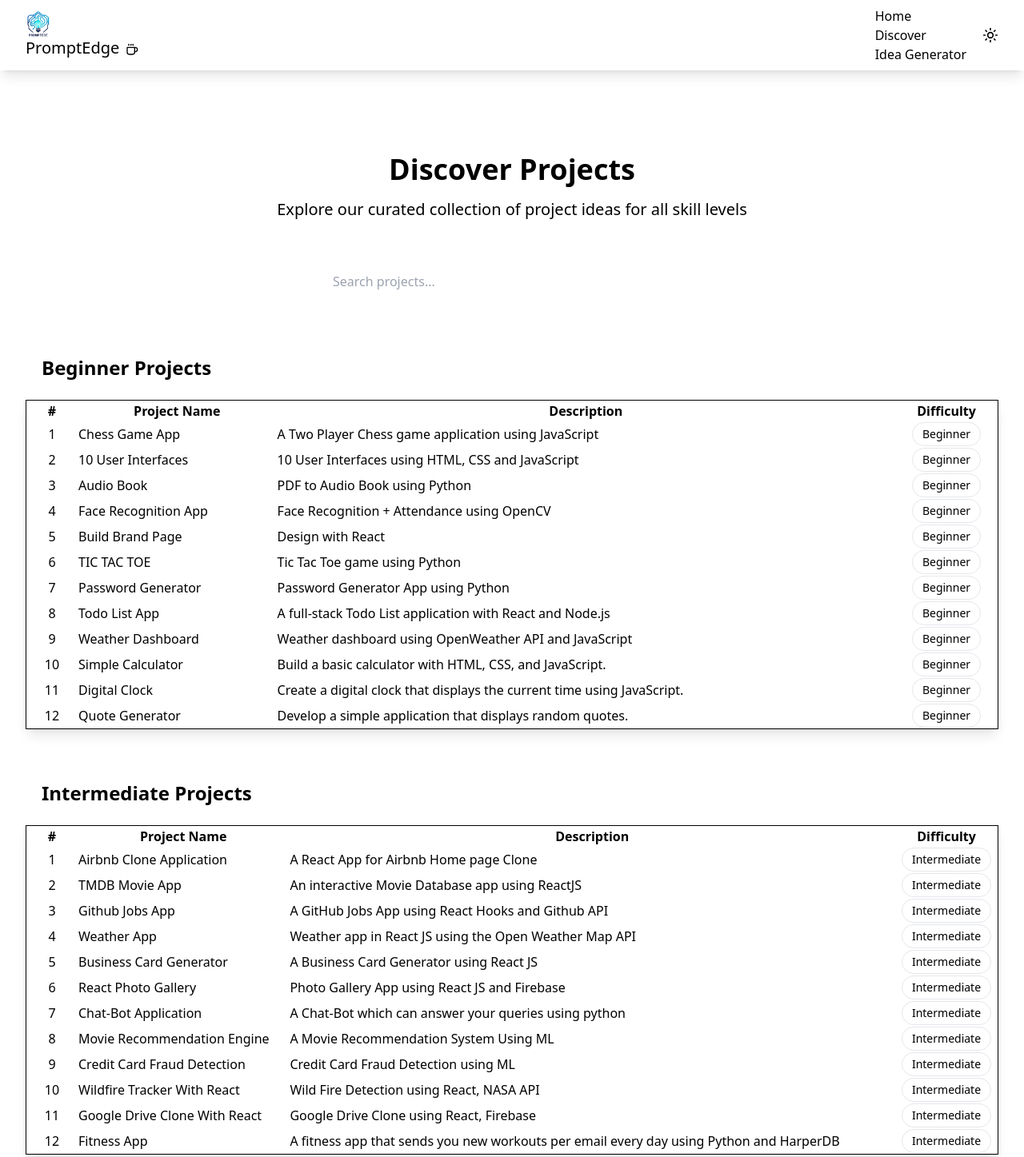
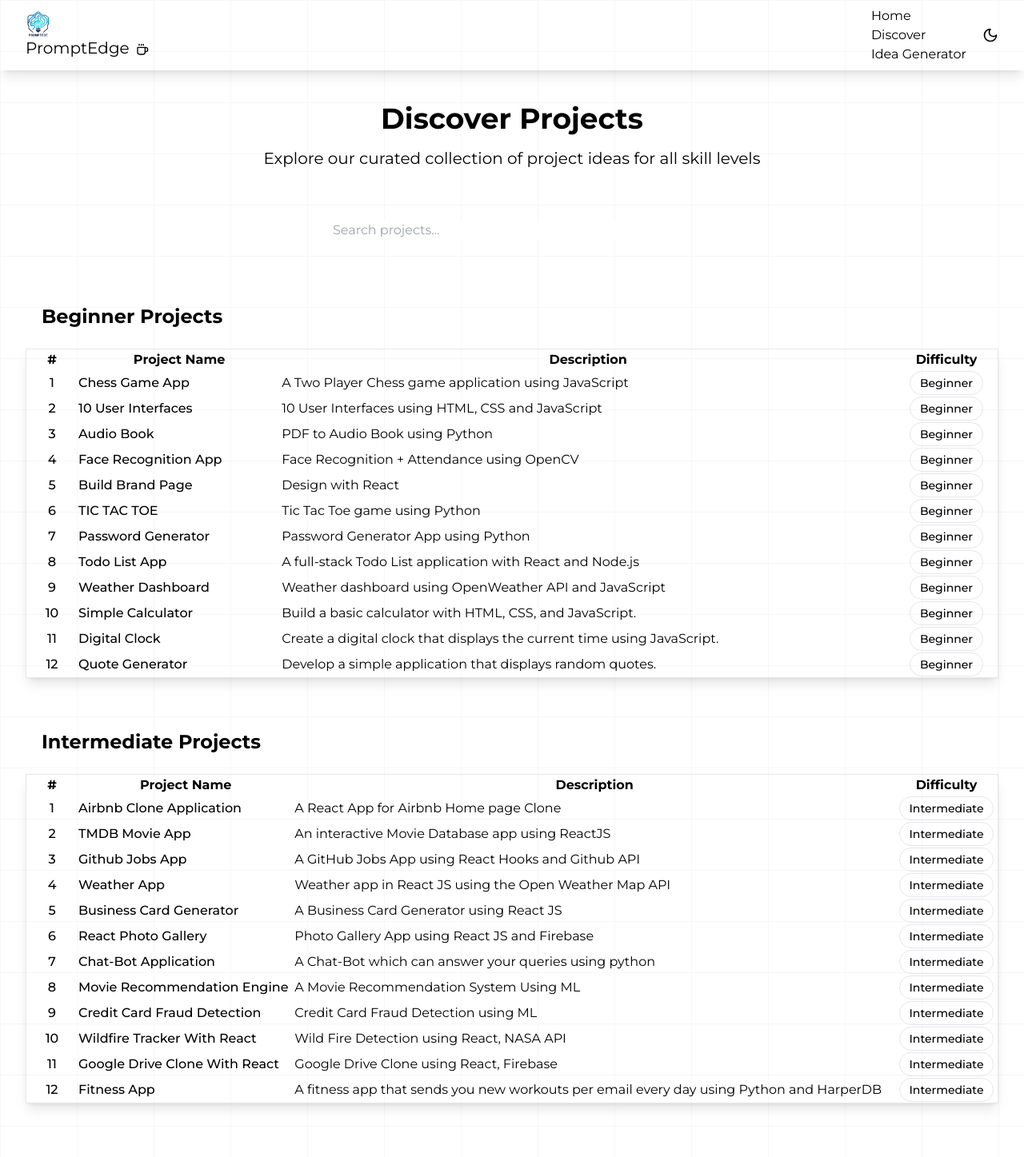
Before and after one commit to prateekraiger/PromptEdge, a React (Vite) app: page /discover in a window 1280 px wide. Shown: the top 1447 px of the page at 80% size. Built offline with nearby package versions, Linux system fonts and the light colour scheme; no server answers.

Commit message:
updated design

```diff
--- a/src/App.jsx
+++ b/src/App.jsx
@@ -1,28 +1,43 @@
 import React from "react";
 import { BrowserRouter as Router, Routes, Route } from "react-router-dom";
+import { ThemeProvider } from "./context/ThemeContext";
 import Navbar from "./components/Navbar";
+import Footer from "./components/Footer";
 import HomePage from "./pages/HomePage";
 import IdeaGenerator from "./pages/IdeaGenerator";
 import DiscoverProjects from "./pages/DiscoverProjects";
-import { ThemeProvider } from "@/components/ThemeProvider";
 
-import Footer from "@/components/Footer";
+const AppContent = () => {
+  return (
+    <div className="min-h-screen bg-background text-foreground relative">
+      {/* Grid Pattern Background */}
+      <div
+        className="absolute inset-0 -z-10 h-full w-full bg-background"
+        style={{
+          backgroundImage: `
+            linear-gradient(to right, var(--grid-color) 1px, transparent 1px),
+            linear-gradient(to bottom, var(--grid-color) 1px, transparent 1px)
+          `,
+          backgroundSize: "6rem 4rem",
+          opacity: "var(--grid-opacity)",
+        }}
+      />
+      <Navbar />
+      <Routes>
+        <Route path="/" element={<HomePage />} />
+        <Route path="/idea-generator" element={<IdeaGenerator />} />
+        <Route path="/discover" element={<DiscoverProjects />} />
+      </Routes>
+      <Footer />
+    </div>
+  );
+};
 
 function App() {
   return (
-    <ThemeProvider defaultTheme="dracula" storageKey="theme">
+    <ThemeProvider>
       <Router>
-        <div className="min-h-screen">
-          <Navbar />
-          <main className="pt-16">
-            <Routes>
-              <Route path="/" element={<HomePage />} />
-              <Route path="/idea-generator" element={<IdeaGenerator />} />
-              <Route path="/discover" element={<DiscoverProjects />} />
-            </Routes>
-          </main>
-          <Footer />
-        </div>
+        <AppContent />
       </Router>
     </ThemeProvider>
   );
--- a/src/components/ThemeToggle.jsx
+++ b/src/components/ThemeToggle.jsx
@@ -1,20 +1,20 @@
 import React from "react";
-import { useTheme } from "./ThemeProvider";
-import { Sun, Moon } from "lucide-react";
+import { useTheme } from "../context/ThemeContext";
+import { Moon, Sun } from "lucide-react";
 
 const ThemeToggle = () => {
-  const { theme, setTheme } = useTheme();
+  const { theme, toggleTheme } = useTheme();
 
   return (
     <button
-      onClick={() => setTheme(theme === "dracula" ? "light" : "dracula")}
+      onClick={toggleTheme}
       className="btn btn-ghost btn-circle"
       aria-label="Toggle theme"
     >
-      {theme === "dracula" ? (
-        <Sun className="h-5 w-5 text-primary" />
+      {theme === "dark" ? (
+        <Sun className="h-5 w-5 text-base-content" />
       ) : (
-        <Moon className="h-5 w-5 text-primary" />
+        <Moon className="h-5 w-5 text-base-content" />
       )}
     </button>
   );
--- /dev/null
+++ b/src/context/ThemeContext.jsx
@@ -0,0 +1,77 @@
+import React, { createContext, useContext, useEffect, useState } from "react";
+
+const ThemeContext = createContext();
+
+export const useTheme = () => {
+  const context = useContext(ThemeContext);
+  if (!context) {
+    throw new Error("useTheme must be used within a ThemeProvider");
+  }
+  return context;
+};
+
+export const ThemeProvider = ({ children }) => {
+  const [theme, setTheme] = useState(() => {
+    try {
+      const savedTheme = localStorage.getItem("theme");
+      if (savedTheme && ["light", "dark"].includes(savedTheme)) {
+        return savedTheme;
+      }
+      return window.matchMedia("(prefers-color-scheme: dark)").matches
+        ? "dark"
+        : "light";
+    } catch (error) {
+      console.error("Error initializing theme:", error);
+      return "light";
+    }
+  });
+
+  useEffect(() => {
+    try {
+      const root = window.document.documentElement;
+      root.classList.remove("light", "dark");
+      root.classList.add(theme);
+      localStorage.setItem("theme", theme);
+      root.setAttribute("data-theme", theme === "dark" ? "dracula" : "light");
+      root.style.setProperty(
+        "--grid-color",
+        theme === "dark" ? "#44475a" : "#f0f0f0"
+      );
+      root.style.setProperty(
+        "--grid-opacity",
+        theme === "dark" ? "0.2" : "0.5"
+      );
+    } catch (error) {
+      console.error("Error applying theme:", error);
+    }
+  }, [theme]);
+
+  const toggleTheme = () => {
+    try {
+      setTheme((prevTheme) => (prevTheme === "light" ? "dark" : "light"));
+    } catch (error) {
+      console.error("Error toggling theme:", error);
+    }
+  };
+
+  useEffect(() => {
+    try {
+      const mediaQuery = window.matchMedia("(prefers-color-scheme: dark)");
+      const handleChange = (e) => {
+        if (!localStorage.getItem("theme")) {
+          setTheme(e.matches ? "dark" : "light");
+        }
+      };
+      mediaQuery.addEventListener("change", handleChange);
+      return () => mediaQuery.removeEventListener("change", handleChange);
+    } catch (error) {
+      console.error("Error setting up theme listener:", error);
+    }
+  }, []);
+
+  return (
+    <ThemeContext.Provider value={{ theme, toggleTheme }}>
+      {children}
+    </ThemeContext.Provider>
+  );
+};
--- a/src/index.css
+++ b/src/index.css
@@ -1,7 +1,17 @@
+@import url('https://fonts.googleapis.com/css2?family=Montserrat:ital,wght@0,100..900;1,100..900&display=swap');
 
 @tailwind base;
 @tailwind components;
 @tailwind utilities;
+
+:root {
+  font-family: 'Montserrat', sans-serif;
+}
+
+body {
+  font-family: 'Montserrat', sans-serif;
+  font-feature-settings: "rlig" 1, "calt" 1;
+}
 
 @layer base {
   body {
--- a/src/pages/DiscoverProjects.jsx
+++ b/src/pages/DiscoverProjects.jsx
@@ -35,13 +35,13 @@ const DiscoverProjects = () => {
     filteredAdvanced.length > 0;
 
   return (
-    <div className="min-h-screen bg-background pt-20">
+    <div className="min-h-screen bg-base-100 text-base-content pt-20">
       <div className="max-w-7xl mx-auto px-4 sm:px-6 lg:px-8 py-12">
         <div className="text-center mb-16">
-          <h1 className="text-4xl font-bold text-foreground mb-4">
+          <h1 className="text-4xl font-bold text-primary mb-4">
             Discover Projects
           </h1>
-          <p className="text-xl text-muted-foreground">
+          <p className="text-xl text-base-content/80">
             Explore our curated collection of project ideas for all skill levels
           </p>
         </div>
@@ -52,7 +52,7 @@ const DiscoverProjects = () => {
 
         {!hasResults && search && (
           <div className="text-center py-12">
-            <p className="text-xl text-muted-foreground">
+            <p className="text-xl text-base-content/80">
               No projects found matching "{search}"
             </p>
           </div>
@@ -62,15 +62,15 @@ const DiscoverProjects = () => {
           {/* Beginner Projects */}
           {filteredBeginner.length > 0 && (
             <section>
-              <h2 className="text-2xl font-bold text-foreground mb-6 flex items-center">
+              <h2 className="text-2xl font-bold text-primary mb-6 flex items-center">
                 <span className="w-2 h-8 bg-success rounded-full mr-3"></span>
                 Beginner Projects
               </h2>
-              <div className="bg-card shadow-lg rounded-lg overflow-hidden border border-border/50">
+              <div className="bg-base-200 shadow-lg rounded-lg overflow-hidden border border-base-300">
                 <div className="overflow-x-auto">
                   <table className="table w-full">
                     <thead>
-                      <tr className="bg-base-200">
+                      <tr className="bg-base-300">
                         <th className="w-16 text-center">#</th>
                         <th>Project Name</th>
                         <th>Description</th>
@@ -81,13 +81,15 @@ const DiscoverProjects = () => {
                       {filteredBeginner.map((project, index) => (
                         <tr
                           key={index}
-                          className="hover:bg-base-200/50 transition-colors"
+                          className="hover:bg-base-300/50 transition-colors"
                         >
                           <td className="text-center font-medium">
                             {index + 1}
                           </td>
-                          <td className="font-medium">{project.name}</td>
-                          <td className="text-muted-foreground">
+                          <td className="font-medium text-primary">
+                            {project.name}
+                          </td>
+                          <td className="text-base-content/80">
                             {project.description}
                           </td>
                           <td className="text-center">
@@ -111,15 +113,15 @@ const DiscoverProjects = () => {
           {/* Intermediate Projects */}
           {filteredIntermediate.length > 0 && (
             <section>
-              <h2 className="text-2xl font-bold text-foreground mb-6 flex items-center">
+              <h2 className="text-2xl font-bold text-primary mb-6 flex items-center">
                 <span className="w-2 h-8 bg-warning rounded-full mr-3"></span>
                 Intermediate Projects
               </h2>
-              <div className="bg-card shadow-lg rounded-lg overflow-hidden border border-border/50">
+              <div className="bg-base-200 shadow-lg rounded-lg overflow-hidden border border-base-300">
                 <div className="overflow-x-auto">
                   <table className="table w-full">
                     <thead>
-                      <tr className="bg-base-200">
+                      <tr className="bg-base-300">
                         <th className="w-16 text-center">#</th>
                         <th>Project Name</th>
                         <th>Description</th>
@@ -130,13 +132,15 @@ const DiscoverProjects = () => {
                       {filteredIntermediate.map((project, index) => (
                         <tr
                           key={index}
-                          className="hover:bg-base-200/50 transition-colors"
+                          className="hover:bg-base-300/50 transition-colors"
                         >
                           <td className="text-center font-medium">
                             {index + 1}
                           </td>
-                          <td className="font-medium">{project.name}</td>
-                          <td className="text-muted-foreground">
+                          <td className="font-medium text-primary">
+                            {project.name}
+                          </td>
+                          <td className="text-base-content/80">
                             {project.description}
                           </td>
                           <td className="text-center">
@@ -160,15 +164,15 @@ const DiscoverProjects = () => {
           {/* Advanced Projects */}
           {filteredAdvanced.length > 0 && (
             <section>
-              <h2 className="text-2xl font-bold text-foreground mb-6 flex items-center">
+              <h2 className="text-2xl font-bold text-primary mb-6 flex items-center">
                 <span className="w-2 h-8 bg-error rounded-full mr-3"></span>
                 Advanced Projects
               </h2>
-              <div className="bg-card shadow-lg rounded-lg overflow-hidden border border-border/50">
+              <div className="bg-base-200 shadow-lg rounded-lg overflow-hidden border border-base-300">
                 <div className="overflow-x-auto">
                   <table className="table w-full">
                     <thead>
-                      <tr className="bg-base-200">
+                      <tr className="bg-base-300">
                         <th className="w-16 text-center">#</th>
                         <th>Project Name</th>
                         <th>Description</th>
@@ -179,13 +183,15 @@ const DiscoverProjects = () => {
                       {filteredAdvanced.map((project, index) => (
                         <tr
                           key={index}
-                          className="hover:bg-base-200/50 transition-colors"
+                          className="hover:bg-base-300/50 transition-colors"
                         >
                           <td className="text-center font-medium">
                             {index + 1}
                           </td>
-                          <td className="font-medium">{project.name}</td>
-                          <td className="text-muted-foreground">
+                          <td className="font-medium text-primary">
+                            {project.name}
+                          </td>
+                          <td className="text-base-content/80">
                             {project.description}
                           </td>
                           <td className="text-center">
--- a/tailwind.config.js
+++ b/tailwind.config.js
@@ -1,12 +1,7 @@
 /** @type {import('tailwindcss').Config} */
-module.exports = {
-  darkMode: ["class"],
-  content: [
-    "./pages/**/*.{js,jsx}",
-    "./components/**/*.{js,jsx}",
-    "./app/**/*.{js,jsx}",
-    "./src/**/*.{js,jsx}",
-  ],
+export default {
+  darkMode: "class",
+  content: ["./index.html", "./src/**/*.{js,ts,jsx,tsx}"],
   theme: {
     container: {
       center: true,
@@ -18,26 +13,16 @@ module.exports = {
     extend: {
       colors: {
         dracula: {
-          50: "#f3e8ff",
-          100: "#e9d5ff",
-          200: "#d8b4fe",
-          300: "#c084fc",
-          400: "#a855f7",
-          500: "#9333ea",
-          600: "#7e22ce",
-          700: "#6b21a8",
-          800: "#581c87",
-          900: "#3b0764",
-          50: "#f5e0e9",
-          100: "#f0c1d3",
-          200: "#e89bb8",
-          300: "#e0759d",
-          400: "#d84f82",
-          500: "#d02967",
-          600: "#a82253",
-          700: "#801a3f",
-          800: "#58132b",
-          900: "#300b17",
+          background: "#282a36",
+          foreground: "#f8f8f2",
+          comment: "#6272a4",
+          cyan: "#8be9fd",
+          green: "#50fa7b",
+          orange: "#ffb86c",
+          pink: "#ff79c6",
+          purple: "#bd93f9",
+          red: "#ff5555",
+          yellow: "#f1fa8c",
         },
         border: "hsl(var(--border))",
         input: "hsl(var(--input))",
@@ -92,32 +77,83 @@ module.exports = {
         "accordion-down": "accordion-down 0.2s ease-out",
         "accordion-up": "accordion-up 0.2s ease-out",
       },
+      fontFamily: {
+        montserrat: ["Montserrat", "sans-serif"],
+      },
     },
   },
   plugins: [require("tailwindcss-animate"), require("daisyui")],
   daisyui: {
     themes: [
       {
+        light: {
+          primary: "#4f46e5",
+          secondary: "#f59e0b",
+          accent: "#8b5cf6",
+          neutral: "#2a323c",
+          "base-100": "#ffffff",
+          "base-200": "#f3f4f6",
+          "base-300": "#e5e7eb",
+          info: "#3abff8",
+          success: "#36d399",
+          warning: "#fbbd23",
+          error: "#f87272",
+          "--rounded-box": "0.5rem",
+          "--rounded-btn": "0.5rem",
+          "--rounded-badge": "0.5rem",
+          "--animation-btn": "0.25s",
+          "--animation-input": "0.2s",
+          "--btn-focus-scale": "0.98",
+          "--border-btn": "1px",
+          "--tab-border": "1px",
+          "--tab-radius": "0.5rem",
+        },
+        dark: {
+          primary: "#6366f1",
+          secondary: "#f59e0b",
+          accent: "#8b5cf6",
+          neutral: "#2a323c",
+          "base-100": "#1d232a",
+          "base-200": "#191e24",
+          "base-300": "#15191e",
+          info: "#3abff8",
+          success: "#36d399",
+          warning: "#fbbd23",
+          error: "#f87272",
+          "--rounded-box": "0.5rem",
+          "--rounded-btn": "0.5rem",
+          "--rounded-badge": "0.5rem",
+          "--animation-btn": "0.25s",
+          "--animation-input": "0.2s",
+          "--btn-focus-scale": "0.98",
+          "--border-btn": "1px",
+          "--tab-border": "1px",
+          "--tab-radius": "0.5rem",
+        },
         dracula: {
-          primary: "#a855f7",
-          "primary-focus": "#9333ea",
-          "primary-content": "#f3e8ff",
-          secondary: "#ec4899",
-          "secondary-focus": "#db2777",
-          "secondary-content": "#fdf2f8",
-          accent: "#f472b6",
-          "accent-focus": "#be185d",
-          "accent-content": "#fff1f2",
-          neutral: "#18181b",
-          "neutral-focus": "#27272a",
-          "neutral-content": "#f4f4f5",
-          "base-100": "#181825",
-          "base-200": "#232136",
-          "base-300": "#2a2139",
-          "base-content": "#e0def4",
+          primary: "#bd93f9",
+          secondary: "#50fa7b",
+          accent: "#ff79c6",
+          neutral: "#282a36",
+          "base-100": "#282a36",
+          "base-200": "#44475a",
+          "base-300": "#6272a4",
+          "base-content": "#f8f8f2",
+          info: "#8be9fd",
+          success: "#50fa7b",
+          warning: "#ffb86c",
+          error: "#ff5555",
+          "--rounded-box": "0.5rem",
+          "--rounded-btn": "0.5rem",
+          "--rounded-badge": "0.5rem",
+          "--animation-btn": "0.25s",
+          "--animation-input": "0.2s",
+          "--btn-focus-scale": "0.98",
+          "--border-btn": "1px",
+          "--tab-border": "1px",
+          "--tab-radius": "0.5rem",
         },
       },
-      "light",
     ],
   },
 };
```
Also changed, not shown: src/components/helper/IdeaDisplay.jsx (+23 -21 lines), src/components/helper/IdeaForm.jsx (+49 -52 lines), src/pages/IdeaGenerator.jsx (+9 -8 lines).
